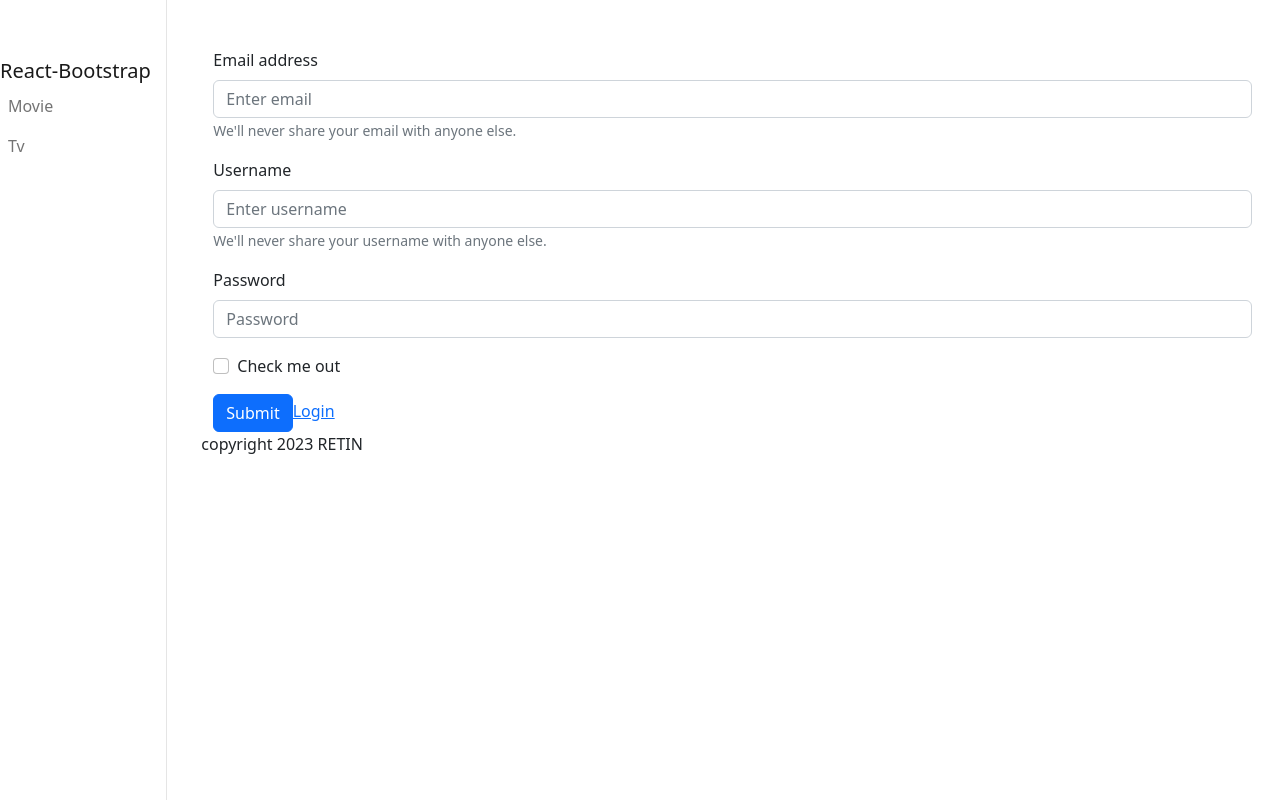
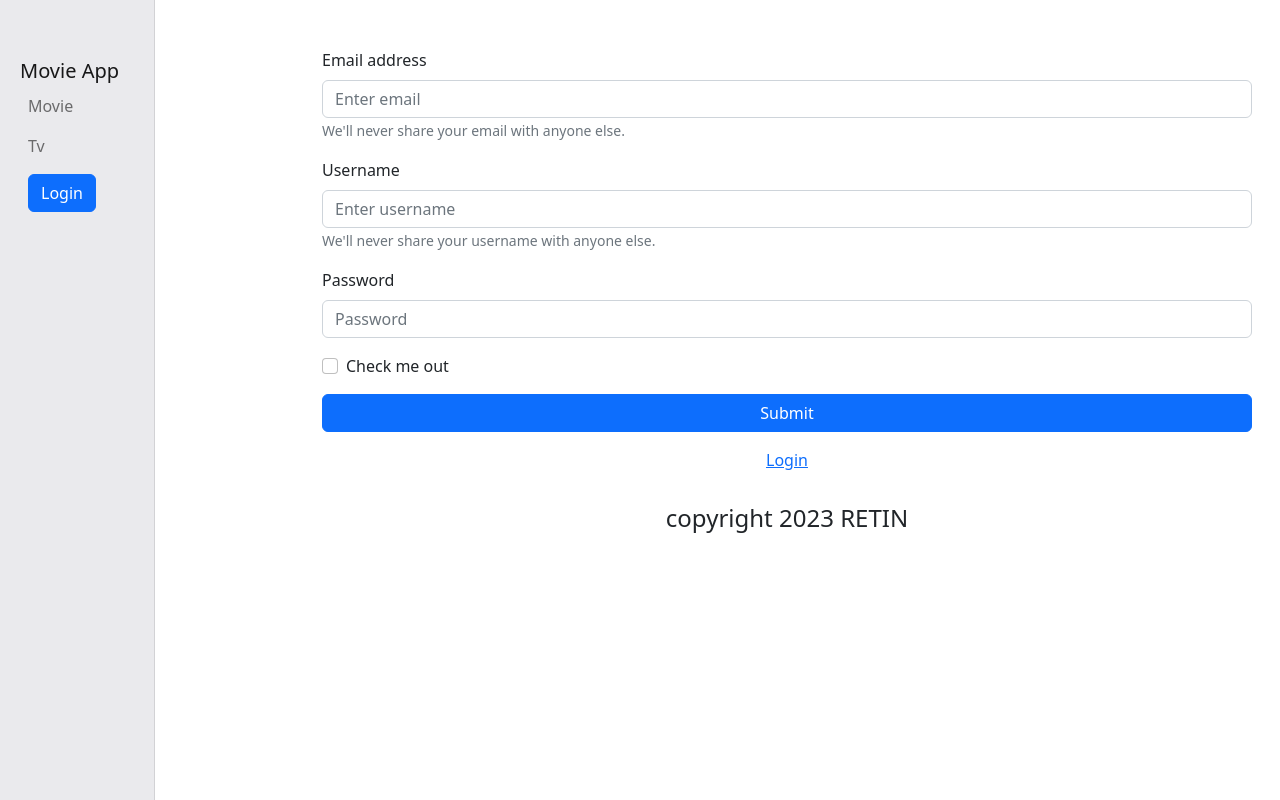
Before and after one commit to retinan/react_movie_app, a React (Create React App) app: page /signup in a window 1280 px wide. Built offline with nearby package versions, Linux system fonts and the light colour scheme.

Commit message:
홈화면추가, 라우터수정 등

```diff
--- a/src/App.js
+++ b/src/App.js
@@ -12,10 +12,10 @@ const App = () => {
     return (
         <>
             <Row>
-                <Col xs={2} id="sidebar-wrapper">
+                <Col xs={3} id="sidebar-wrapper">
                     <Navi />
                 </Col>
-                <Col xs={10} id="page-content-wrapper" className='mt-5 mb-5'>
+                <Col xs={9} id="page-content-wrapper" className='mt-5 mb-5'>
                     <RouterProvider router={router}/>
                     <Footer/>
                 </Col>
--- a/src/components/Footer.js
+++ b/src/components/Footer.js
@@ -3,9 +3,9 @@ import React from 'react'
 
 const Footer = () => {
   return (
-    <div>
+    <h4 className='pt-3 pb-3 text-center'>
       copyright { new Date().getFullYear() } RETIN
-    </div>
+    </h4>
   )
 }
 
--- a/src/components/LoadingSpinner.js
+++ b/src/components/LoadingSpinner.js
@@ -3,9 +3,11 @@ import Spinner from 'react-bootstrap/Spinner';
 
 const LoadingSpinner = () => {
   return (
+    <div className='d-flex justify-content-center align-content-center'>
     <Spinner animation="border" role="status">
       <span className="visually-hidden">Loading...</span>
     </Spinner>
+    </div>
   )
 }
 
--- a/src/components/LogIn.js
+++ b/src/components/LogIn.js
@@ -54,10 +54,14 @@ const LogIn = () => {
             <Form.Group className="mb-3" controlId="formBasicCheckbox">
                 <Form.Check type="checkbox" label="Check me out" />
             </Form.Group>
-            <Button variant="primary" type="submit">
-                Submit
-            </Button>
-            <Link to='/signup' className='pl-5'>Signup</Link>
+            <div className='d-flex'>
+                <Button variant="primary" type="submit" className='w-100'>
+                    Submit
+                </Button>
+            </div>
+            <div className='text-center mt-3 mb-3'>
+            <Link to='/signup' className='pl-5'>SignUp</Link>
+            </div>
             </Form>
         </Container>
 
--- a/src/components/Navi.js
+++ b/src/components/Navi.js
@@ -1,21 +1,73 @@
-import React from 'react'
-import {Navbar, Nav, Container} from 'react-bootstrap'
+import axios from 'axios';
+import React, { useState, useEffect } from 'react'
+import {Navbar, Nav, Button} from 'react-bootstrap'
+
 
 import '../styles/navi.css'
 
 const Navi = () => {
+
+
+
+  const [email, setEmail] = useState('');
+
+  const getToken = async () => {
+
+    const localToken = localStorage.getItem('token')
+
+    if (localToken) {
+
+      try {
+
+        const headerConfig = {
+          headers: {
+            Authorization: 'Bearer ' + localToken
+          }
+        }
+
+        const { data, status } = await axios.get('http://localhost:8000/auth', headerConfig)
+
+        if (status === 200) {
+          setEmail(data.email)
+        }
+
+      } catch (err) {
+        console.log(err.message)
+      }
+
+    }
+
+  }
+
+
+  const Logout = () => {
+    localStorage.removeItem('token')
+
+
+  }
+
+  useEffect(() => {
+    getToken()
+  }, []);
+
+
+
   return (
     <div className='sidebar'>
       <Navbar className='d-none d-md-block'>
         <div className="sidebar-sticky"></div>
-          <Navbar.Brand href="#home">React-Bootstrap</Navbar.Brand>
+          <Navbar.Brand href="/">Movie App</Navbar.Brand>
           <Nav className='flex-column'>
-          <Nav.Item>
-            <Nav.Link href="/">Movie</Nav.Link>
-            </Nav.Item>
-            <Nav.Item>
+            <Nav.Link href="/movie">Movie</Nav.Link>
             <Nav.Link href="/tv">Tv</Nav.Link>
-            </Nav.Item>
+            { email ?
+                <>
+                <Nav.Link href="/profile">{email}</Nav.Link>
+                <Button variant='warning' onClick={()=> Logout()}>Logout</Button>
+                </>
+                :
+                <Nav.Link href="/login"><Button>Login</Button></Nav.Link>
+            }
           </Nav>
       </Navbar>
     </div>
--- a/src/components/SignUp.js
+++ b/src/components/SignUp.js
@@ -68,10 +68,15 @@ const SignUp = () => {
             <Form.Group className="mb-3" controlId="formBasicCheckbox">
                 <Form.Check type="checkbox" label="Check me out" />
             </Form.Group>
-            <Button variant="primary" type="submit">
-                Submit
-            </Button>
+            <div className='d-flex'>
+                <Button variant="primary" type="submit" className='w-100'>
+                    Submit
+                </Button>
+            </div>
+            <div className='text-center mt-3 mb-3'>
             <Link to='/login' className='pl-5'>Login</Link>
+            </div>
+
             </Form>
         </Container>
 
--- /dev/null
+++ b/src/screens/Home.js
@@ -0,0 +1,12 @@
+import React from 'react'
+import { Container } from 'react-bootstrap'
+
+const Home = () => {
+  return (
+    <Container>
+      <h1>Home</h1>
+    </Container>
+  )
+}
+
+export default Home
--- a/src/screens/index.js
+++ b/src/screens/index.js
@@ -2,5 +2,6 @@ import MovieScreen from "./MovieScreen";
 import MovieScreenDetail from "./MovieScreenDetail";
 import TvScreen from "./TvScreen";
 import TvScreenDetail from "./TvScreenDetail";
+import Home from "./Home";
 
-export {MovieScreen, MovieScreenDetail, TvScreen, TvScreenDetail}
+export {Home, MovieScreen, MovieScreenDetail, TvScreen, TvScreenDetail}
--- a/src/styles/navi.css
+++ b/src/styles/navi.css
@@ -5,8 +5,9 @@
     left: 0;
     min-height: 100vh !important;
     z-index: 100;
-    padding: 48px 0 0;
+    padding: 48px 20px 0;
     box-shadow: inset -1px 0 0 rgba(0, 0, 0, .1);
+    background-color: #eaeaed;
 }
 #sidebar-wrapper{
     min-height: 100vh !important;
```
Also changed, not shown: src/router.js (+6 -2 lines).
